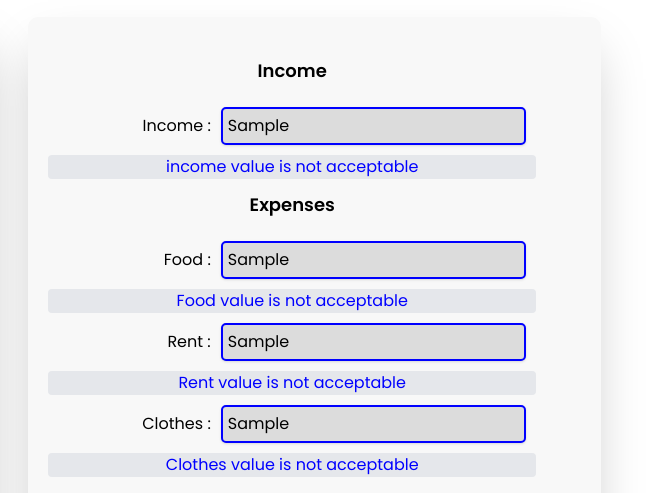
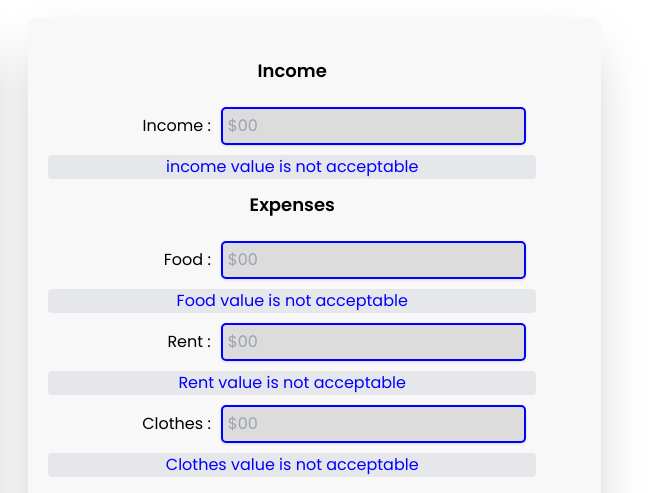
Before and after one commit to mozammelhoq1/money-master, a plain HTML site: page index.html in a window 1280 px wide. Both pictures are taken after typing "Sample", "Sample", "Sample", "Sample" into the empty fields and a click on the button "Calculate". Shown: the part 99-592 px from the top of the page, 628-1280 px from the left. Drawn offline with nearby package versions, Linux system fonts and the light colour scheme.

Commit message:
clean code

```diff
--- a/index.html
+++ b/index.html
@@ -6,19 +6,20 @@
     <meta http-equiv="X-UA-Compatible" content="IE=edge">
     <meta name="viewport" content="width=device-width, initial-scale=1.0">
     <title>Savings income Calculator</title>
+    <!-- font awesome  -->
+      <script src="https://kit.fontawesome.com/be1bfd8bbb.js" crossorigin="anonymous"></script>
 
-    <!-- tailwind css  -->
-    <script src="https://cdn.tailwindcss.com"></script>
-    <!-- font awesome  -->
-    <script src="https://kit.fontawesome.com/be1bfd8bbb.js" crossorigin="anonymous"></script>
-
-    <!-- google font  poppins -->
+          <!-- google font -->
     <link rel="preconnect" href="https://fonts.googleapis.com">
     <link rel="preconnect" href="https://fonts.gstatic.com" crossorigin>
     <link href="https://fonts.googleapis.com/css2?family=Poppins:wght@100;300;400;500;600;700;800;900&display=swap"
         rel="stylesheet">
 
-    <!-- vanilla css -->
+    <!-- tailwind css  -->
+    <script src="https://cdn.tailwindcss.com"></script>
+
+
+    <!-- css Link -->
     <link rel="stylesheet" href="css/style.css">
 
 </head>
@@ -105,7 +106,7 @@
           <div class="save-section flex justify-center items-baseline">
             <p class="text-right">Save:</p>
             <input class="w-3/4 sm:w-30 text-center shadow" id="save-input" type="text" name="" placeholder="$00">
-            <p class="mx-1 font-bold">%</p>
+            <p class="mx-1 font-bold"> % </p>
             <button id="save-button" class="bg-blue-500 hover:bg-blue-700 px-10 py-1 rounded-lg text-white">Save</button>
           </div>
           <p id="save-input-error" class="text-xs rounded p-1 bg-gray-200 hidden">Save value is <span id="save-input-error-type">not acceptable </span>
--- a/js/app.js
+++ b/js/app.js
@@ -32,7 +32,7 @@ document.getElementById('save-button').addEventListener('click', function () {
   // save amount
   const saveAmount = document.getElementById('save-amount');
   const saveAmountNumber = getInputValue('income-input') * (getInputValue('save-input') / 100);
-  // remain amount
+    // remain amount
   const remainAmount = document.getElementById('remain-amount');
   //error check
   if (saveAmountNumber >= 0) {
@@ -125,6 +125,8 @@ function getInputValue(inputId) {
           mathError('save-amount', 'saving', false);
       }
   }
+  inputText.value="";
+  return getInputValue;
 };
 
 // get id innerText value
```
